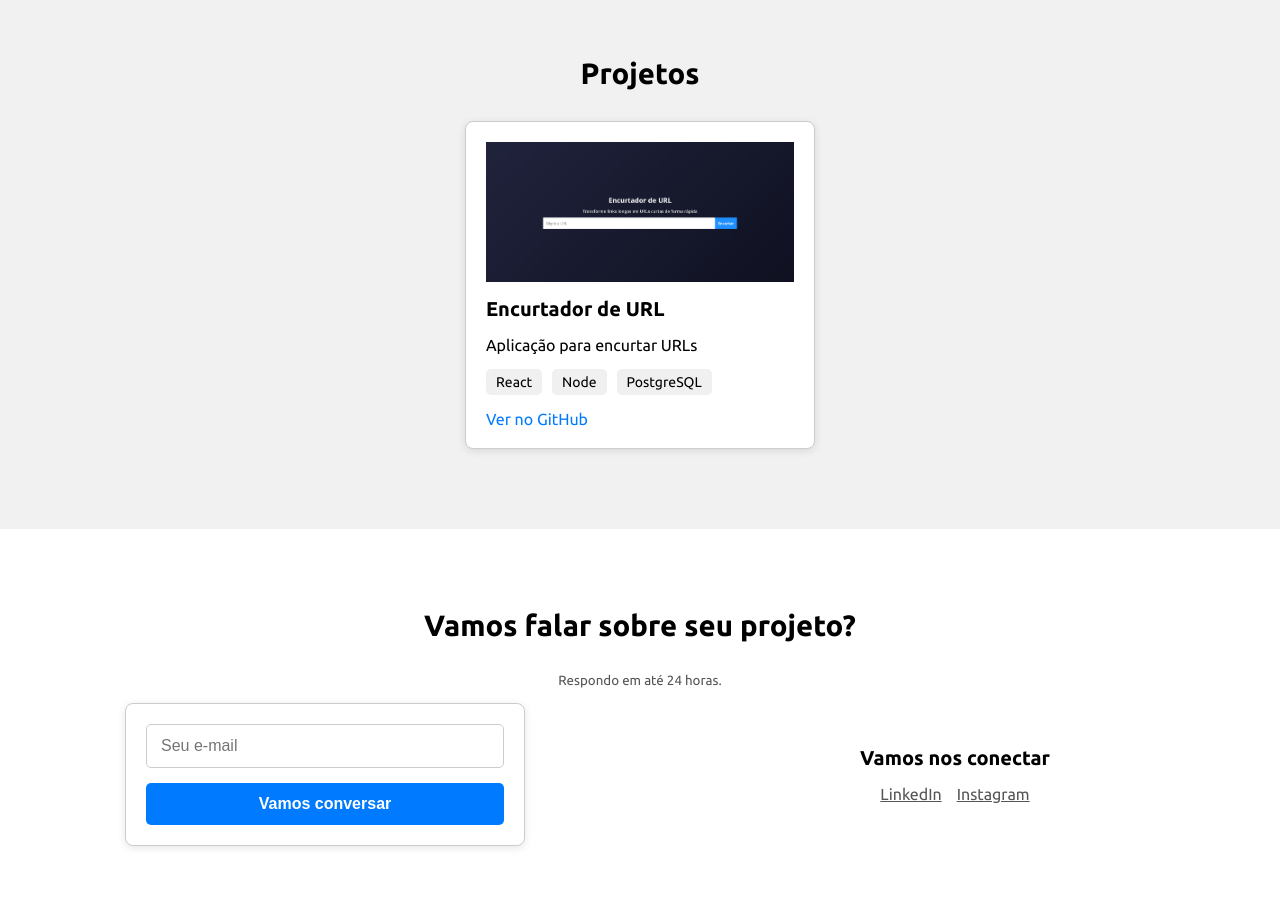
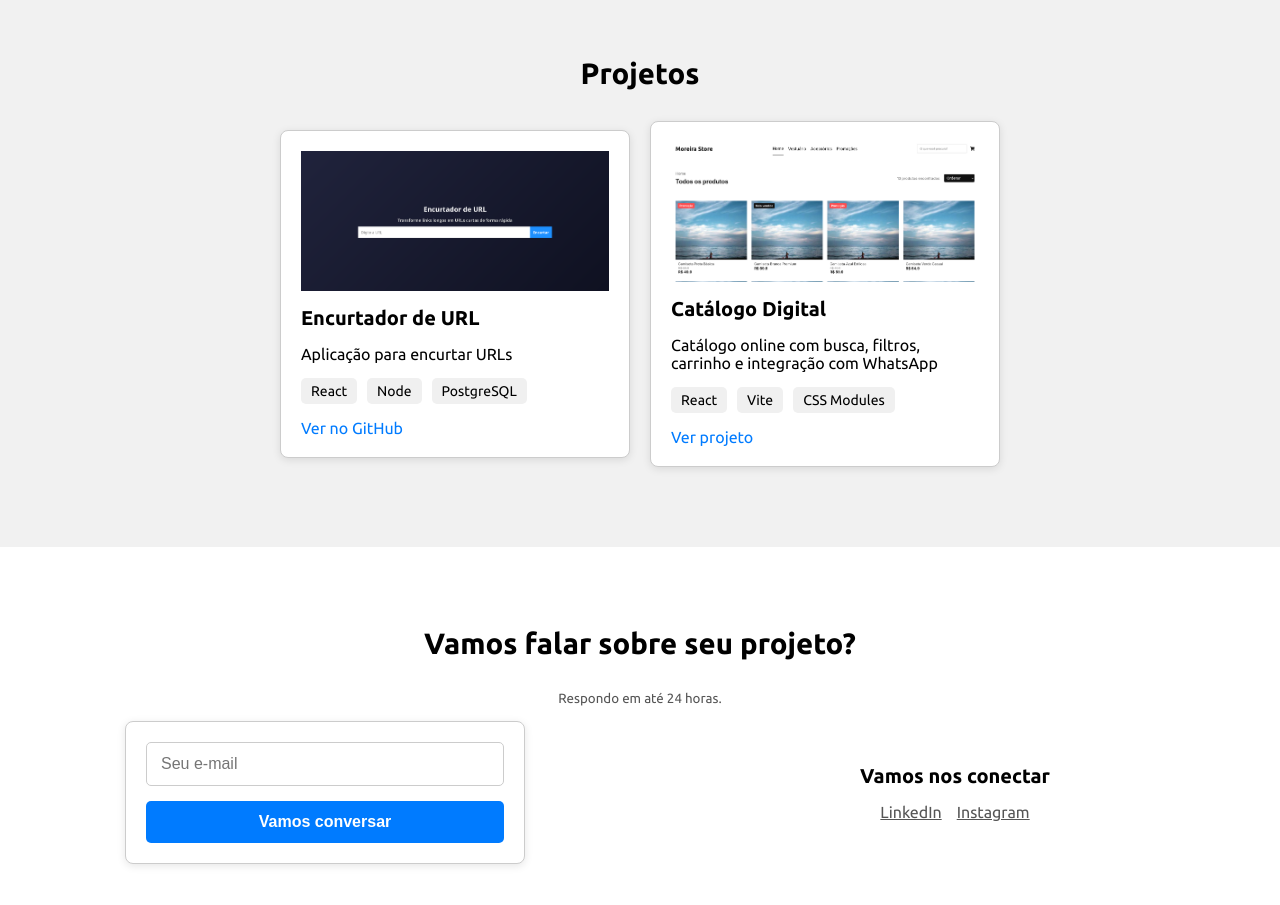
Before and after one commit to Andrezinrc/portfolio, a React (Create React App) app: page / in a window 1280 px wide. Shown: the part 1460-2365 px from the top of the page. Built offline with nearby package versions, Linux system fonts and the light colour scheme.

Commit message:
feat: adiciona projeto de catálogo digital

```diff
--- a/package.json
+++ b/package.json
@@ -11,7 +11,7 @@
     "react": "^19.2.4",
     "react-dom": "^19.2.4",
     "react-icons": "^5.6.0",
-    "react-scripts": "5.0.1",
+    "react-scripts": "^0.0.0",
     "web-vitals": "^2.1.4"
   },
   "scripts": {
--- a/src/sections/Projects.js
+++ b/src/sections/Projects.js
@@ -18,6 +18,18 @@ function Projects()
                     </div>
                     <a href="https://github.com/Andrezinrc/url-shortener-api">Ver no GitHub</a>
                 </div>
+
+                <div className={styles.projectItem}>
+                    <img src="/assets/images/projects/my_store.png" alt="catálogo digital" />
+                    <h2>Catálogo Digital</h2>
+                    <p>Catálogo online com busca, filtros, carrinho e integração com WhatsApp</p>
+                    <div className={styles.technologies}>
+                        <span className={styles.tech}>React</span>
+                        <span className={styles.tech}>Vite</span>
+                        <span className={styles.tech}>CSS Modules</span>
+                    </div>
+                    <a href="https://my-store-dun-phi.vercel.app/">Ver projeto</a>
+                </div>
             </div>
         </section>
     );
```
Also changed, not shown: public/assets/images/projects/my_store.png (added), 1 other file (tests, documents, lock files or other folders).
